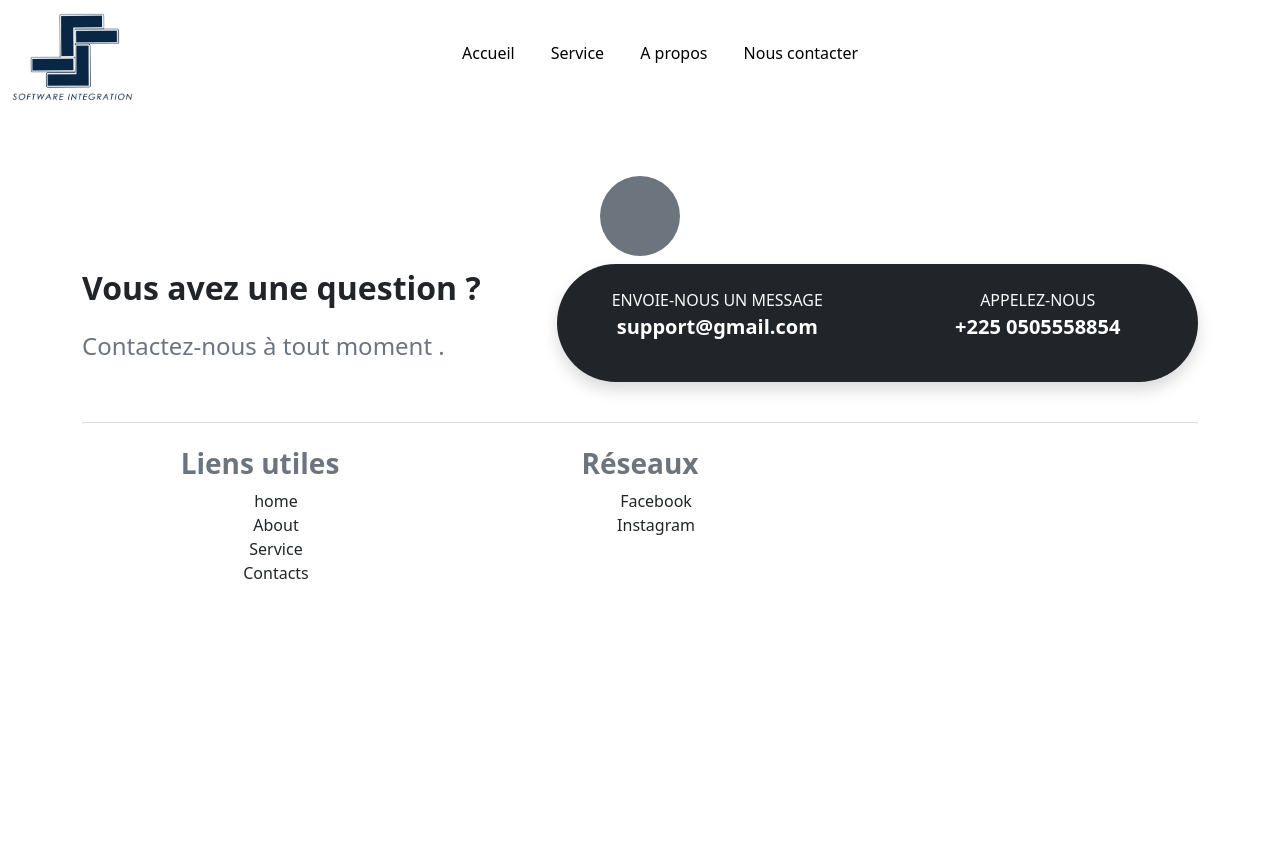
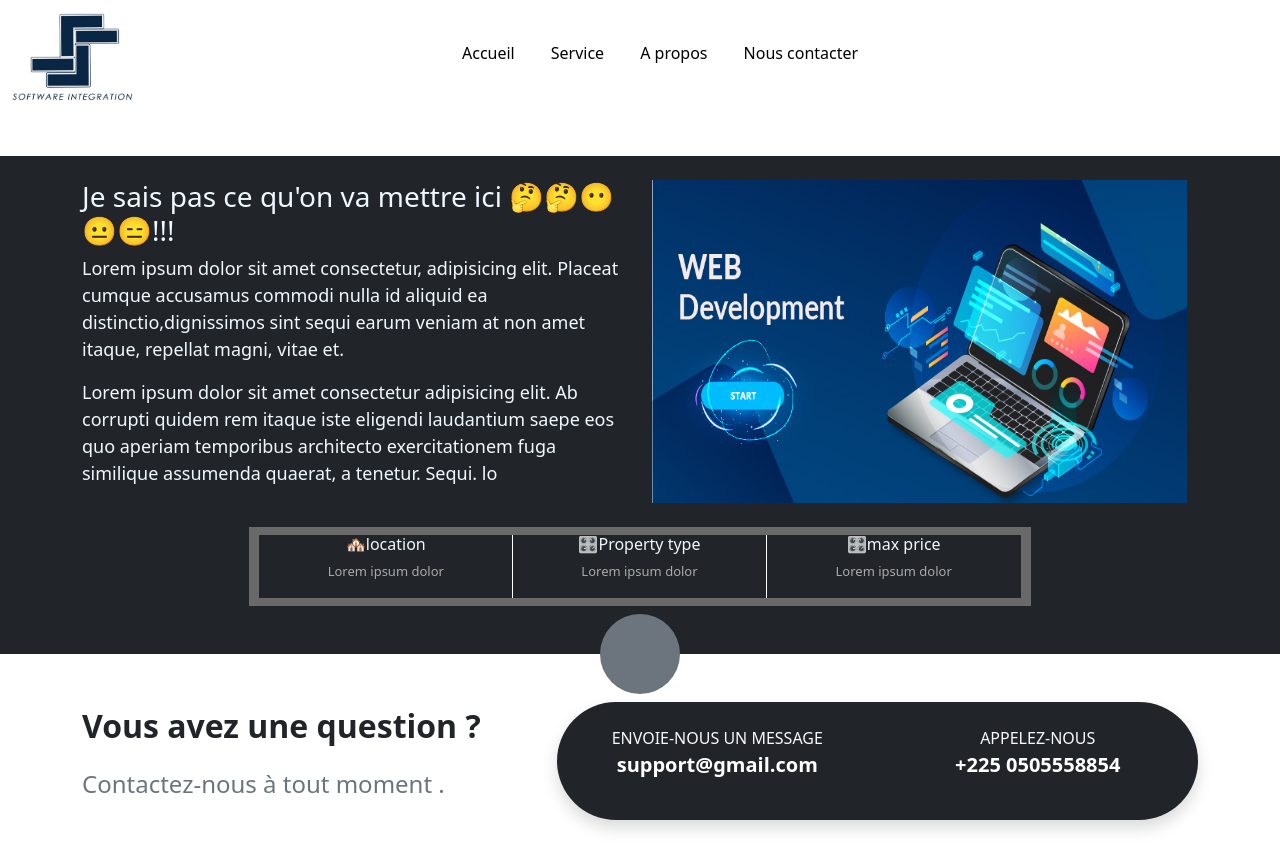
Before and after one commit to hugh-devPhp/Software-Int-Site, a website: page index.html in a window 1280 px wide. Shown: the top 847 px of the page. Before the commit the page ends 800 px from the top, so only its background shows below. Drawn offline with nearby package versions, Linux system fonts and the light colour scheme.

Commit message:
Ajout d'un corps de page après l'ouverture de la balise Section

```diff
--- a/index.html
+++ b/index.html
@@ -1,5 +1,6 @@
 <!DOCTYPE html>
 <html lang="en">
+
 <head>
   <meta charset="UTF-8">
   <meta http-equiv="X-UA-Compatible" content="IE=edge">
@@ -9,39 +10,43 @@
   <link rel="shortcut icon" href="./src/img/logo.jpg" type="image/x-icon">
   <link rel="stylesheet" href="./src/assets/css/navbar.css">
   <link rel="stylesheet" href="./src/assets/css/footer.css">
+  <link rel="stylesheet" href="./src/assets/css/section.css">
   <script src="./node_modules/bootstrap/dist/js/bootstrap.min.js"></script>
 
 
   <title>Software integration</title>
 </head>
-    <body >
+
+<body>
 
 
 
   <div class="container">
-            <nav>
+    <nav style="margin-bottom: -30px;">
       <div class="container">
         <div class="row">
           <nav class="navbar navbar-expand-md navbar-inner" aria-label="Fourth navbar example">
             <div class="container-fluid">
-                              <a class="navbar-brand" href="#" ><img src="./src/img/logo.jpg" class="logo" width="100%" height="100%"></a>
-                              <button class="navbar-toggler" type="button" data-bs-toggle="collapse" data-bs-target="#navbarsExample04" aria-controls="navbarsExample04" aria-expanded="false" aria-label="Toggle navigation">
+              <a class="navbar-brand" href="#"><img src="./src/img/logo.jpg" class="logo" width="100%"
+                  height="100%"></a>
+              <button class="navbar-toggler" type="button" data-bs-toggle="collapse" data-bs-target="#navbarsExample04"
+                aria-controls="navbarsExample04" aria-expanded="false" aria-label="Toggle navigation">
                 <span class="navbar-toggler-icon"></span>
               </button>
 
               <div class="collapse navbar-collapse" id="navbarsExample04">
                 <ul class="navbar-nav me-auto mb-2 mb-md-0 That">
                   <li class="nav-item">
-                                    <a class="nav-link active that1" aria-current="page" href="#" >Accueil</a>
+                    <a class="nav-link active that1" aria-current="page" href="#">Accueil</a>
                   </li>
                   <li class="nav-item">
-                                    <a class="nav-link that1" href="#" >Service</a>
+                    <a class="nav-link that1" href="#">Service</a>
                   </li>
                   <li class="nav-item">
-                                    <a class="nav-link that1" href="#" >A propos</a>
+                    <a class="nav-link that1" href="#">A propos</a>
                   </li>
                   <li class="nav-item">
-                                    <a class="nav-link that1" href="#" >Nous contacter</a>
+                    <a class="nav-link that1" href="#">Nous contacter</a>
                   </li>
                 </ul>
 
@@ -56,15 +61,47 @@
 
 
 
-<section class="bg-dark">
+  <section class="bg-dark ">
 
+    <div class="container">
 
+      <div class="row">
+        <div class="col-12 col-sm-12 col-md-6 mt-4" style="color: aliceblue; font-size: large;">
+          <h3>Je sais pas ce qu'on va mettre ici 🤔🤔😶😐😑!!!</h3>
+          <p>Lorem ipsum dolor sit amet consectetur, adipisicing elit. Placeat cumque accusamus commodi nulla id aliquid
+            ea
+            distinctio,dignissimos sint sequi earum veniam at non amet itaque, repellat magni, vitae et.</p>
+          <p>Lorem ipsum dolor sit amet consectetur adipisicing elit. Ab corrupti quidem rem itaque iste eligendi
+            laudantium
+            saepe eos quo aperiam temporibus architecto exercitationem fuga similique assumenda quaerat, a tenetur.
+            Sequi. lo</p>
+        </div>
+        <div class="col-12 col-sm-12 col-md-6 mt-4">
+          <img class="ml-2" src="src/img/Web-mobile-development-banner-06.jpg" alt="" width="98%" height="100%">
+        </div>
+      </div>
 
+      <div class="row smallpart mt-4 mb-5 text-center">
+        <div class="col-4 col-sm-4 col-md-4 mt-2 mb-2 bg-dark" style="border-right: 1px solid white;">
+          <h6 style="color: aliceblue;">🏘location</h6>
+          <p style="color: darkgrey;">Lorem ipsum dolor</p>
+        </div>
+        <div class="col-4 col-sm-4 col-md-4 mt-2 mb-2 bg-dark" style="border-right: 1px solid white;">
+          <h6 style="color: aliceblue;">🎛Property type</h6>
+          <p style="color: darkgrey;">Lorem ipsum dolor</p>
+        </div>
+        <div class="col-4 col-sm-4 col-md-4 mt-2 mb-2 bg-dark">
+          <h6 style="color: aliceblue;">🎛max price</h6>
+          <p style="color: darkgrey;">Lorem ipsum dolor</p>
+        </div>
+      </div>
+
+    </div>
 
     <!--footer end-->
     <footer class="bg-white">
       <div class="container   mx-auto px-auto position-relative  " id="contain_footer">
-                <div class="rounded-circle bg-secondary pill position-absolute top-0 start-50 translate-middle" ></div>
+        <div class="rounded-circle bg-secondary pill position-absolute top-0 start-50 translate-middle"></div>
         <div class="row  ">
 
           <span class="col-12 col-sm-12 col-md-5 mt-4">
@@ -75,11 +112,11 @@
             <span class="row bg-dark rounded-pill shadow ">
 
               <p class="text-light fs-6   p-4 col-12 col-sm-12 col-md-6 text-center">
-                                        ENVOIE-NOUS UN MESSAGE  <br>
+                ENVOIE-NOUS UN MESSAGE <br>
                 <strong class="fs-5  text-white">support@gmail.com</strong>
               </p>
               <p class="text-light fs-6   p-4 col-12 col-sm-12 col-md-6 text-center">
-                                        APPELEZ-NOUS   <br>
+                APPELEZ-NOUS <br>
                 <strong class="fs-5  text-white">+225 0505558854</strong>
               </p>
             </span>
@@ -89,7 +126,7 @@
         <aside class="row mt-4">
           <div class="col-12 col-sm-4 text-center">
             <h3 class="fs-3 fw-bold text-secondary col-">Liens utiles</h3>
-                                <ul >
+            <ul>
               <li class="text-dark ">home</li>
               <li class="text-dark ">About</li>
               <li class="text-dark ">Service</li>
@@ -98,7 +135,7 @@
           </div>
           <div class="col-12 col-sm-4 text-center">
             <h3 class="fs-3 fw-bold text-secondary col-">Réseaux</h3>
-                                <ul >
+            <ul>
               <li class="text-dark ">Facebook</li>
               <li class="text-dark ">Instagram</li>
 
@@ -109,7 +146,7 @@
       </div>
     </footer>
   </section>
-      </body>
+
 
   <!--no script -->
 
--- /dev/null
+++ b/src/assets/css/section.css
@@ -0,0 +1,8 @@
+.smallpart{
+    background-color: dimgray;
+    font-size: small;
+    width: 70%;
+    margin-left: 15%;
+    padding: 0 10px 0 10px;
+    box-shadow: 6px 6px 0px;
+}
```
Also changed, not shown: src/img/Web-mobile-development-banner-06.jpg (added). Lines whose indentation alone changed are shown as unchanged.
